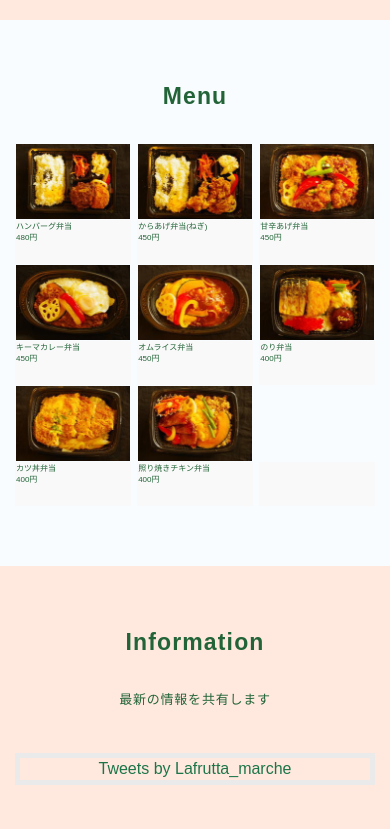
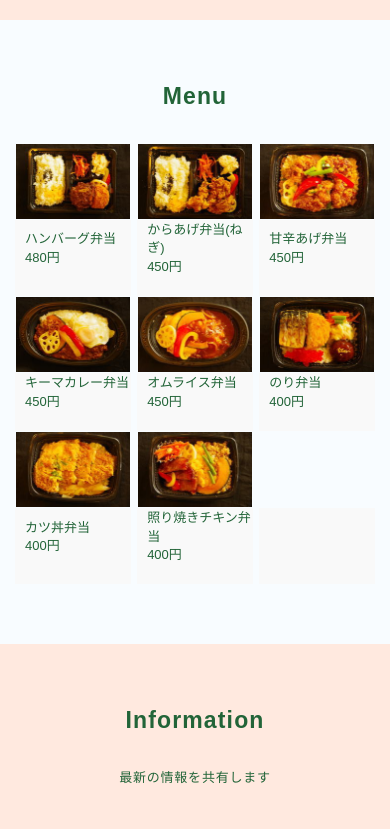
Before and after one commit to lafrutta-tsukuba/lafrutta, a plain HTML site: page index.html in a window 390 px wide. Shown: the part 1160-1989 px from the top of the page. Drawn offline with nearby package versions, Linux system fonts and the light colour scheme.

Commit message:
Update app.css

```diff
--- a/file/assets/styles/app.css
+++ b/file/assets/styles/app.css
@@ -26,9 +26,17 @@ tbody tr td img{
 .p-index .menu_name{
   background-color: #f9f9f9;
   padding-bottom : 20px;
-  font-size: 8px;
+  padding-left: 10px;
+  font-size: 17px;
 }
-
+@media screen and (max-width:510px) {
+  .p-index .menu_name{
+    background-color: #f9f9f9;
+    padding-bottom : 20px;
+    padding-left: 10px;
+    font-size: 13px;
+  }
+}
 
 h1, h2, h3, h4, h5, h6 {
   font-weight: 400
```
